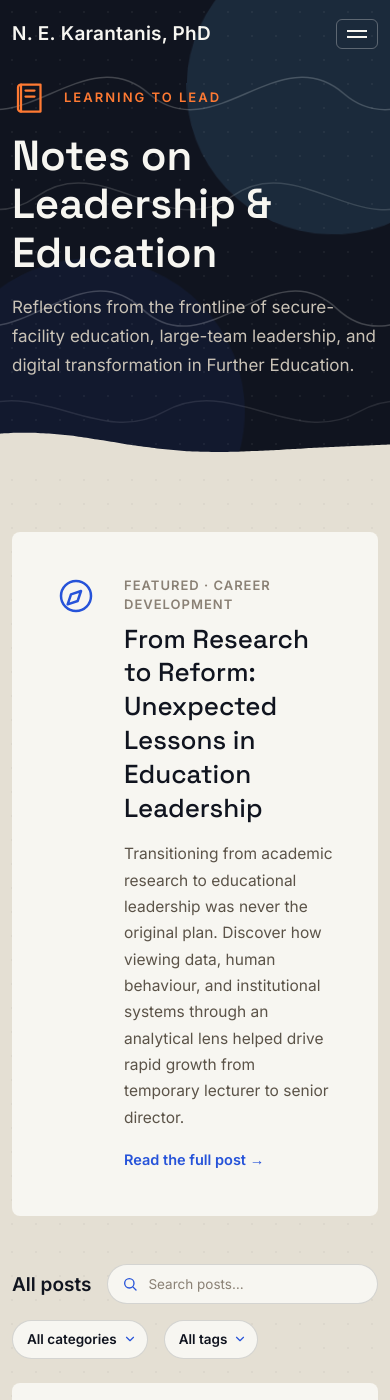
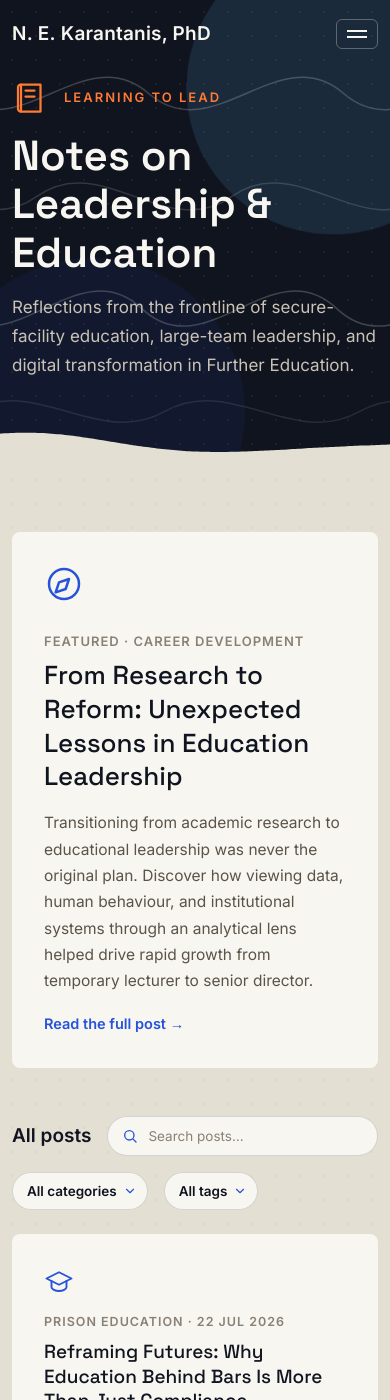
Before and after one commit to Eneekay/nekarantanis, a Jekyll site: the page built from Blog.html, in a window 390 px wide and 1400 px high. Built offline with Jekyll 4.4.1, drawn with Linux system fonts in a browser that asks for light colours.

Commit message:
Stack the featured post icon above the title on mobile
The card used the same auto/1fr grid at every width, so on narrow
screens the icon squeezed the title/summary column. Below 768px it
now stacks to a single column instead.

```diff
--- a/css/custom.css
+++ b/css/custom.css
@@ -1005,6 +1005,9 @@ a.tag-pill:hover { color: var(--nk-c2); border-color: var(--nk-c2); }
 .post-card:hover .post-card-more { text-decoration: underline; }
 
 .featured-post-card { grid-template-columns: auto 1fr; gap: 28px; align-items: start; border-radius: 8px; padding: 44px; }
+@media (max-width: 767.98px) {
+  .featured-post-card { grid-template-columns: 1fr; padding: 32px; }
+}
 
 .pillar-card {
   border-top: 3px solid var(--nk-c2);
```
